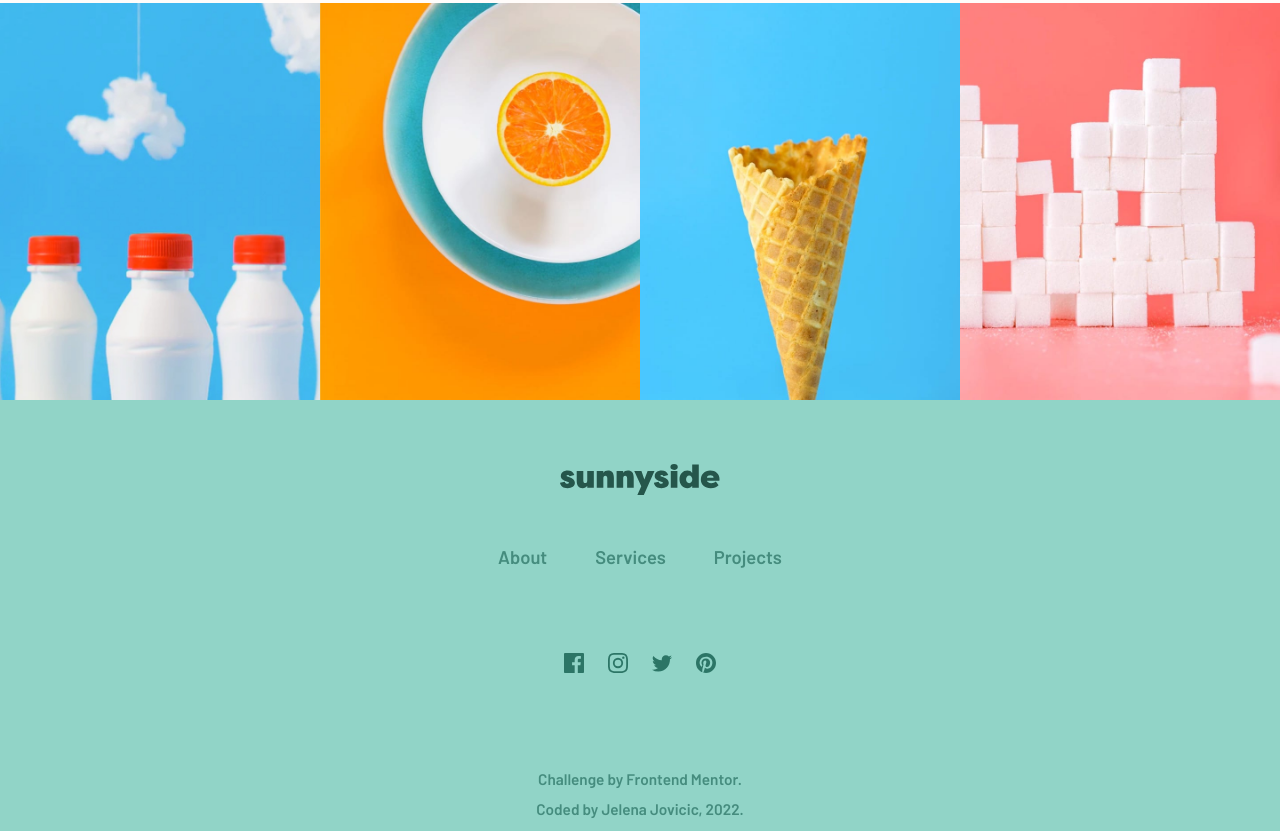
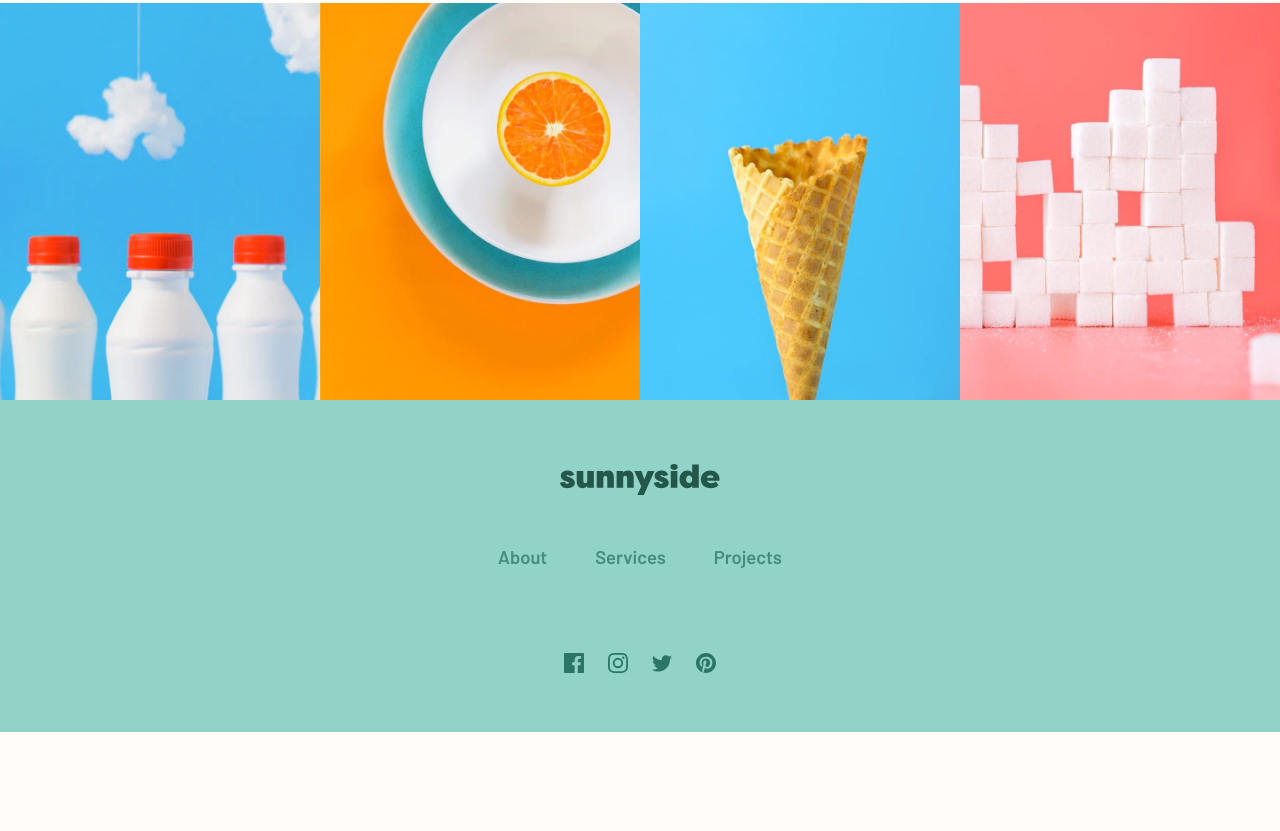
Before and after one commit to sanaldedha/sunnyside-agency, a plain HTML site: page index.html in a window 1280 px wide. Shown: the part 3178-4009 px from the top of the page. After the commit the page ends 3910 px from the top, so only its background shows below. Drawn offline with Linux system fonts and the light colour scheme.

Commit message:
Update index.html

```diff
--- a/index.html
+++ b/index.html
@@ -6,7 +6,7 @@
     <meta http-equiv="X-UA-Compatible" content="IE=edge">
     <meta name="viewport" content="width=device-width, initial-scale=1.0">
     <meta name="description" content="A">
-    <link rel="icon" type="image/png" sizes="32x32" href="assets/images/favicon-32x32.png">
+
     <link rel="preconnect" href="https://fonts.googleapis.com">
     <link rel="preconnect" href="https://fonts.gstatic.com" crossorigin>
     <link
@@ -14,7 +14,7 @@
         rel="stylesheet">
     <link rel="stylesheet" href="assets/css/styles.css">
     <script src="assets/js/script.js" defer></script>
-    <title>Sunnyside agency landing page</title>
+    <title>Sunnyside agency</title>
 </head>
 
 <body>
@@ -216,13 +216,7 @@
                         fill="#2C7566" fill-rule="nonzero" />
                 </svg>
             </a>
-        </div>
-        <div class="attribution">
-            <p><small>Challenge by <a href="https://www.frontendmentor.io?ref=challenge" target="_blank">Frontend
-                        Mentor</a>.</small></p>
-            <p><small>Coded by <a href="https://github.com/je-jo" target="_blank">Jelena Jovicic</a>,
-                    2022.</small></p>
-        </div>
+
     </footer>
 </body>
 
```
